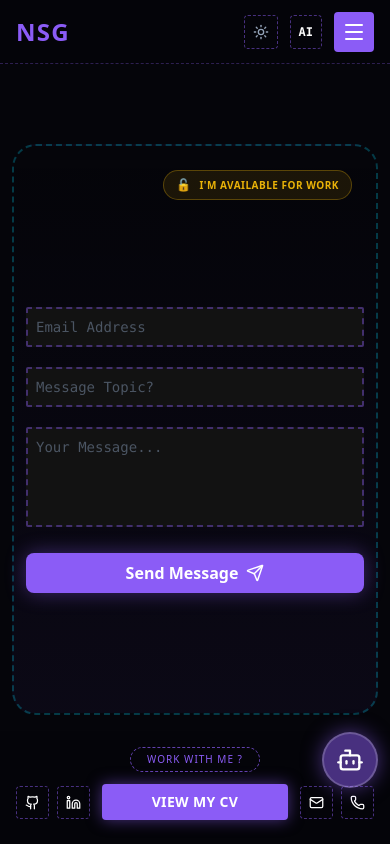
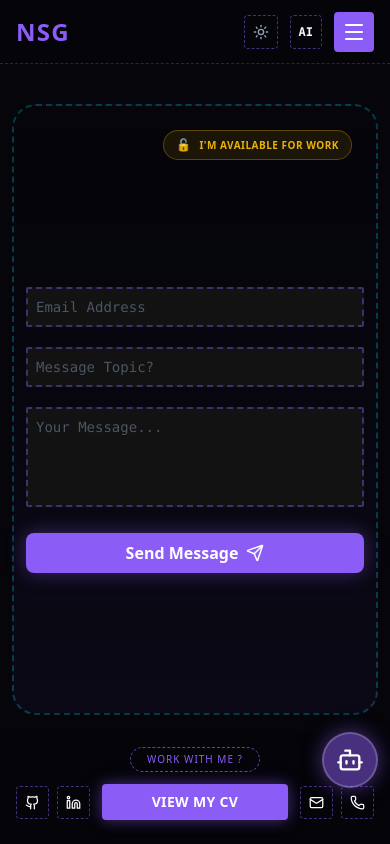
Before and after one commit to nenshallom/portfolio, a Next.js app: page /message in a window 390 px wide. Built offline with nearby package versions, Linux system fonts and the light colour scheme.

Commit message:
Fix: Responsiveness

```diff
--- a/app/cv/page.tsx
+++ b/app/cv/page.tsx
@@ -6,7 +6,7 @@ export default async function CvPage() {
   const { profile, experience, projects, education } = await getProfileData();
 
   return (
-    <div className="px-3 pt-4 min-h-full flex flex-col">
+    <div className="px-3 min-h-full flex flex-col">
 
       {/* Main Dashed Container */}
       <div className="flex-1 w-full border-2 border-dashed border-primary/30 rounded-3xl p-3 md:p-8 relative bg-gradient-to-b from-transparent to-primary/5 flex flex-col gap-8 overflow-hidden">
--- a/app/experience/page.tsx
+++ b/app/experience/page.tsx
@@ -9,7 +9,7 @@ export default async function ExperiencePage() {
   const { experience } = await getProfileData();
 
   return (
-    <div className="px-3 pt-4 min-h-full flex justify-center">
+    <div className="px-3 min-h-full flex justify-center">
 
        {/* 2. Main Dashed Container */}
        <div className="flex-1 max-w-[700px] border-2 border-dashed border-primary/30 rounded-3xl p-3 relative bg-gradient-to-b from-transparent to-primary/5 flex flex-col gap-8">
--- a/app/layout.tsx
+++ b/app/layout.tsx
@@ -29,7 +29,7 @@ export default function RootLayout({
              {/* Note: I assume you are importing Header locally */}
           </div>
 
-          <main className="flex-1 overflow-y-auto overflow-x-hidden pt-16 pb-4 scroll-smooth relative">
+          <main className="flex-1 overflow-y-auto overflow-x-hidden pt-10 pb-4 scroll-smooth relative">
             {children}
             <DraggableChatWidget />
             {/* Note: Assuming DraggableChatWidget is imported */}
--- a/app/message/page.tsx
+++ b/app/message/page.tsx
@@ -30,7 +30,7 @@ export default function MessagePage() {
   };
 
   return (
-    <div className="px-3 pt-4 min-h-full flex justify-center relative">
+    <div className="px-3 min-h-full flex justify-center relative">
 
       {/* --- CONFIRMATION MODAL --- */}
       <AnimatePresence>
--- a/app/page.tsx
+++ b/app/page.tsx
@@ -60,7 +60,7 @@ export default function Home() {
   return (
     // 1. Reduced top padding (pt-8 -> pt-4)
     // 2. Added 'no-scrollbar' class to hide the scrolling bar
-    <div className="px-3 pt-7 flex flex-col items-center h-full justify-center no-scrollbar">
+    <div className="px-3 pt-2 flex flex-col items-center h-full justify-center no-scrollbar">
 
       {/* 3. CONTAINER HEIGHT CHANGE:
          Changed min-h-[500px] to h-[400px] (fixed compact height for mobile)
--- a/app/projects/page.tsx
+++ b/app/projects/page.tsx
@@ -6,7 +6,7 @@ export default async function ProjectsPage() {
   const { projects } = await getProfileData();
 
   return (
-    <div className="px-3 pt-4 min-h-full flex justify-center">
+    <div className="px-3 min-h-full flex justify-center">
 
        {/* 2. Main Dashed Container */}
        <div className="flex-1 max-w-[700px] border-2 border-dashed border-primary/30 rounded-3xl p-3 relative bg-gradient-to-b from-transparent to-primary/5 flex flex-col gap-8">
--- a/app/tools/page.tsx
+++ b/app/tools/page.tsx
@@ -29,7 +29,7 @@ export default async function ToolsPage() {
   ];
 
   return (
-    <div className="px-3 pt-4 min-h-full flex justify-center">
+    <div className="px-3 min-h-full flex justify-center">
 
        {/* Main Dashed Container */}
        <div className="flex-1 max-w-[700px] border-2 border-dashed border-primary/30 rounded-3xl p-3 md:p-8 relative bg-gradient-to-b from-transparent to-primary/5 flex flex-col gap-8">
```
